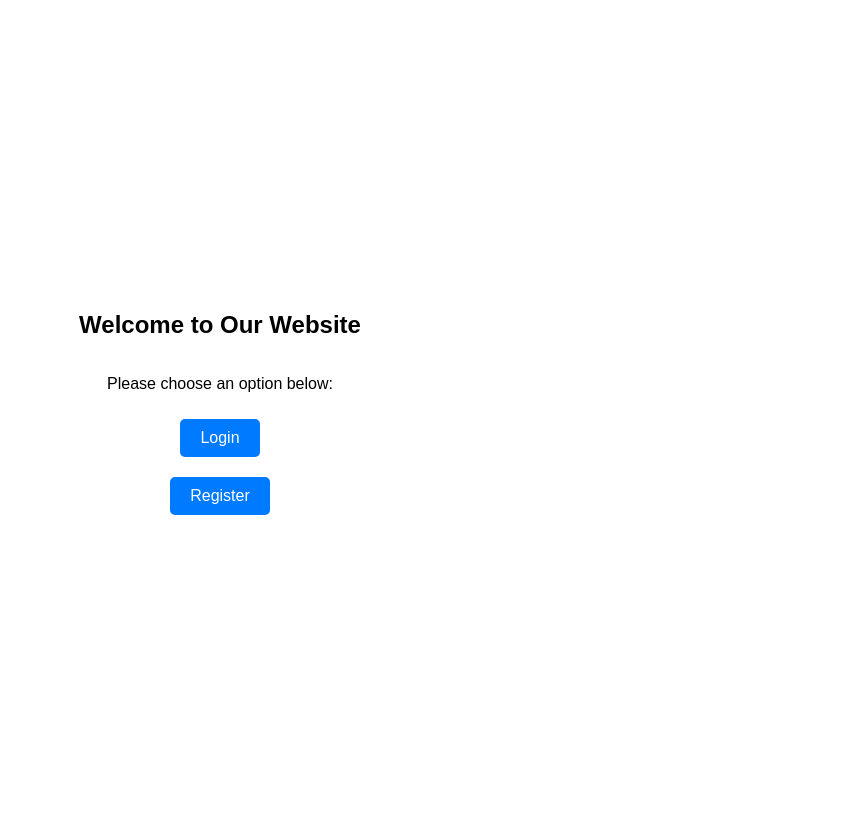
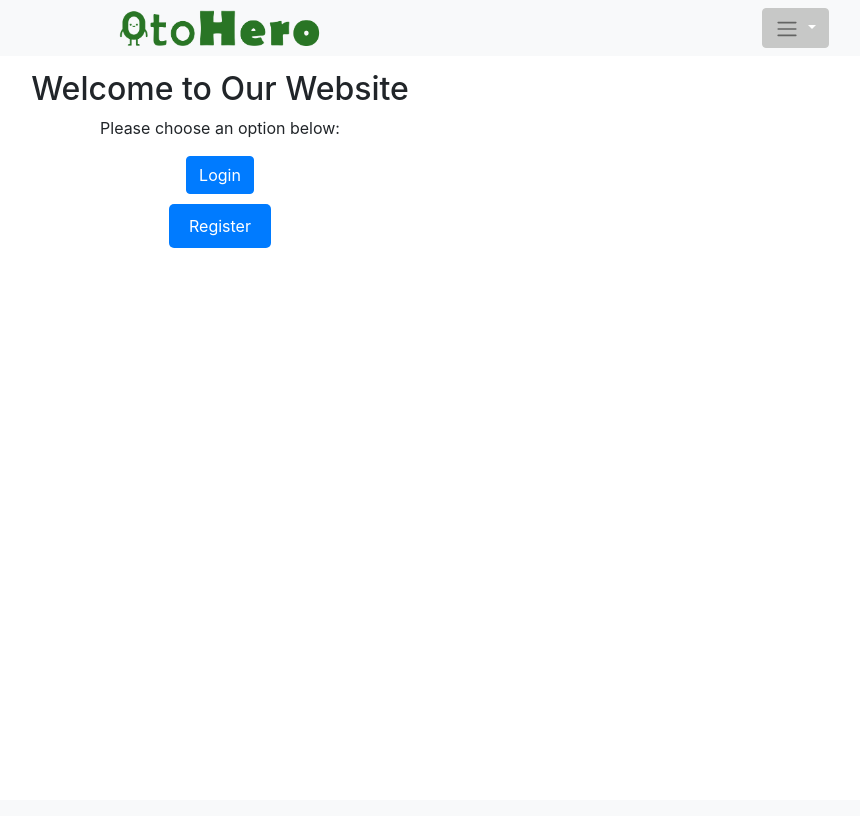
Before and after one commit to Robert-Lucas7/ECM2434_Group_Software_Project, a Django app: page /project/ in a window 1280 px wide. Shown: the whole page, without its empty margins (420-1280 px from the left). After the commit the page ends 248 px from the top, so only its background shows below. Run offline with Django 5.2, Linux system fonts and the light colour scheme; some libraries are stand-ins or nearby versions.

Commit message:
Changed index page

```diff
--- a/sustainability_project/project/static/project/css/styles.css
+++ b/sustainability_project/project/static/project/css/styles.css
@@ -207,9 +207,25 @@
 }
 
 
+/* Index styles */
+.index-container {
+    font-family: Arial, sans-serif;
+    display: flex;
+    justify-content: center;
+    align-items: center;
+    height: 100vh;
+    flex-direction: column;
+}
 
+.button {
+    display: inline-block;
+    padding: 10px 20px;
+    margin: 10px;
+    font-size: 16px;
+    border: none;
+    border-radius: 5px;
 
-
+}
 
 
 /* Village Styles */
--- a/sustainability_project/project/templates/project/index.html
+++ b/sustainability_project/project/templates/project/index.html
@@ -1,44 +1,13 @@
-<!DOCTYPE html>
-<html lang="en">
-<head>
-    <meta charset="UTF-8">
-    <meta name="viewport" content="width=device-width, initial-scale=1.0">
-    <title>Welcome Page</title>
-    {% load static %}
-    <style>
-        body {
-            font-family: Arial, sans-serif;
-            display: flex;
-            justify-content: center;
-            align-items: center;
-            height: 100vh;
-            flex-direction: column;
-        }
-        .button {
-            display: inline-block;
-            padding: 10px 20px;
-            margin: 10px;
-            font-size: 16px;
-            cursor: pointer;
-            text-decoration: none;
-            color: #fff;
-            background-color: #007bff;
-            border: none;
-            border-radius: 5px;
-            transition: background-color 0.3s ease;
-        }
-        .button:hover {
-            background-color: #0056b3;
-        }
-    </style>
-</head>
-<body>
+{% extends 'base.html' %}
+{% block content %}
+
+    <div class="profile-container" style="margin-top: 50px;">
 
     <h2>Welcome to Our Website</h2>
     <p>Please choose an option below:</p>
 
-    <a href="{% url 'login' %}" class="button">Login</a>
-    <a href="{% url 'registration' %}" class="button">Register</a>
+    <a href="{% url 'login' %}" class="btn btn-primary">Login</a>
+    <a href="{% url 'registration' %}" class="btn btn-primary button">Register</a>
+    </div>
 
-</body>
-</html>
+{% endblock %}
```
